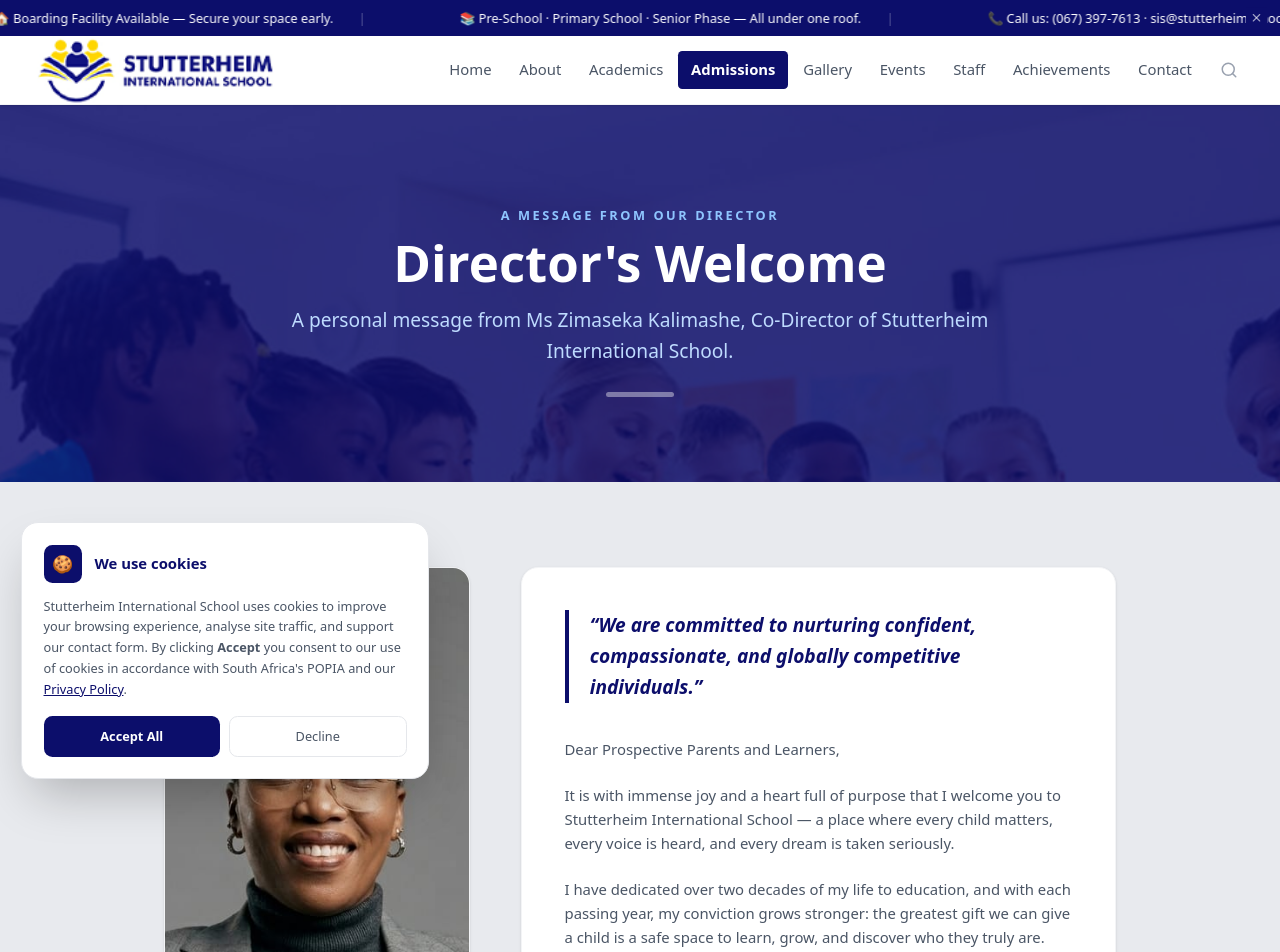
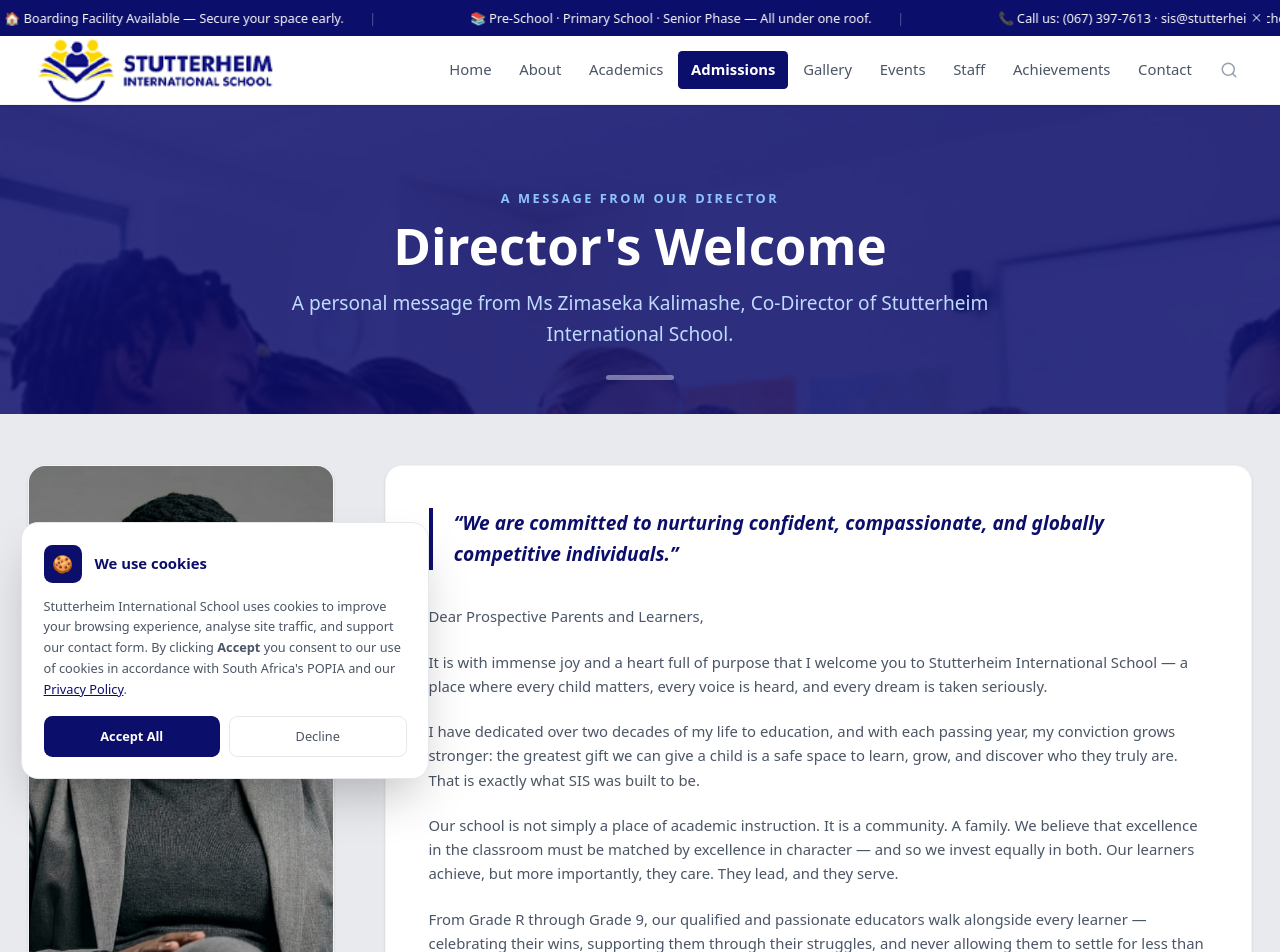
Before and after one commit to qzenta/stutterheim-school, a Next.js app: page /welcome in a window 1280 px wide. Shown: the top 952 px of the page. Built offline with nearby package versions, Linux system fonts and the light colour scheme.

Commit message:
Welcome: reduce banner height by half, widen content to max-w-6xl
Co-Authored-By: Claude Sonnet 4.6 <noreply@anthropic.com>

```diff
--- a/src/app/welcome/page.tsx
+++ b/src/app/welcome/page.tsx
@@ -13,7 +13,7 @@ export default function WelcomePage() {
     <>
       {/* Banner */}
       <div
-        className="relative text-white pt-24 pb-20 px-4"
+        className="relative text-white pt-20 pb-8 px-4"
         style={{
           backgroundImage: "url(/extra-images/banner3.jpg)",
           backgroundSize: "cover",
@@ -37,8 +37,8 @@ export default function WelcomePage() {
       </div>
 
       {/* Welcome content */}
-      <section className="py-20 px-4 bg-[#E8EAEE]">
-        <div className="max-w-4xl mx-auto">
+      <section className="py-12 px-4 bg-[#E8EAEE]">
+        <div className="max-w-6xl mx-auto">
           <div className="flex flex-col lg:flex-row gap-12 items-stretch">
 
             {/* Director photo + credentials */}
```
